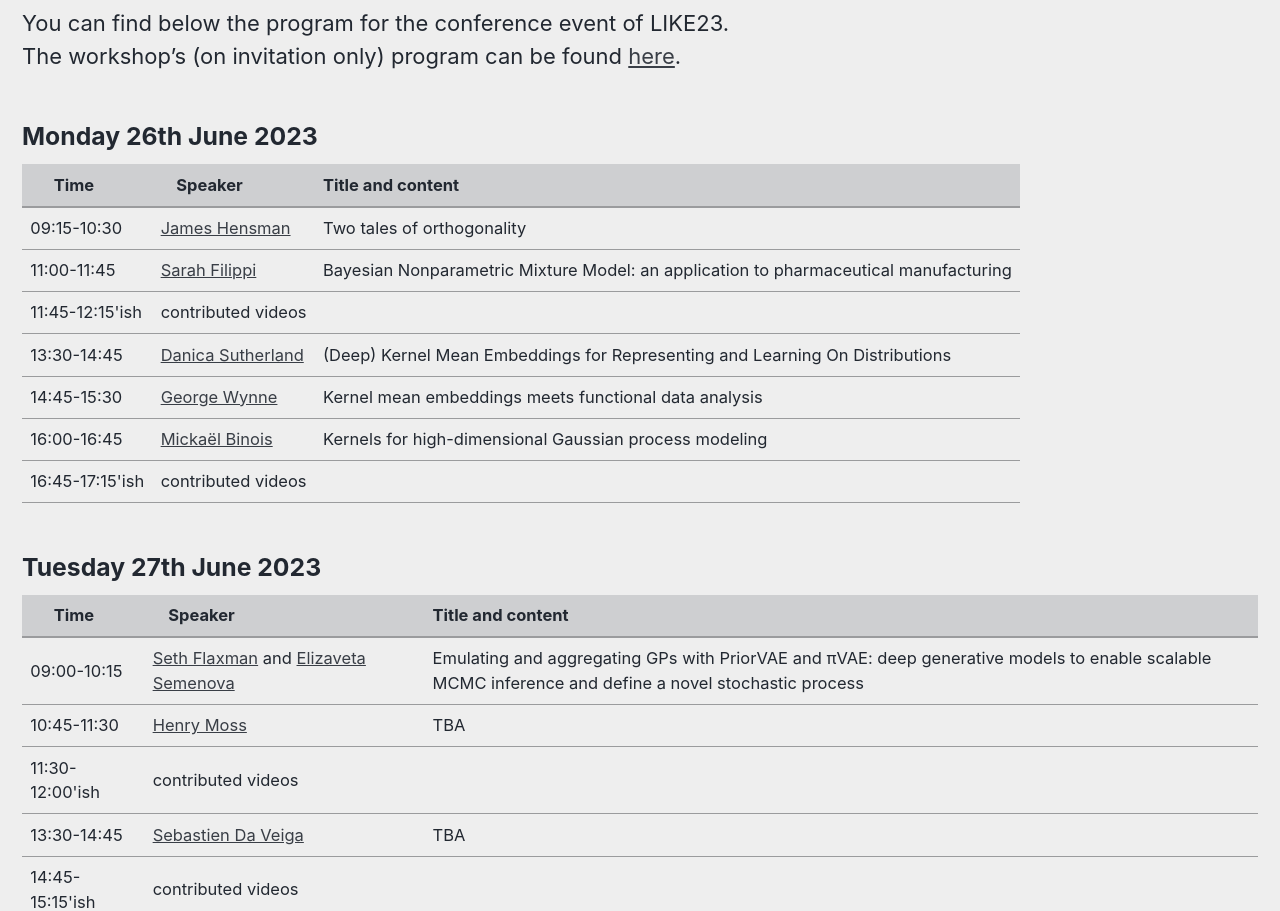
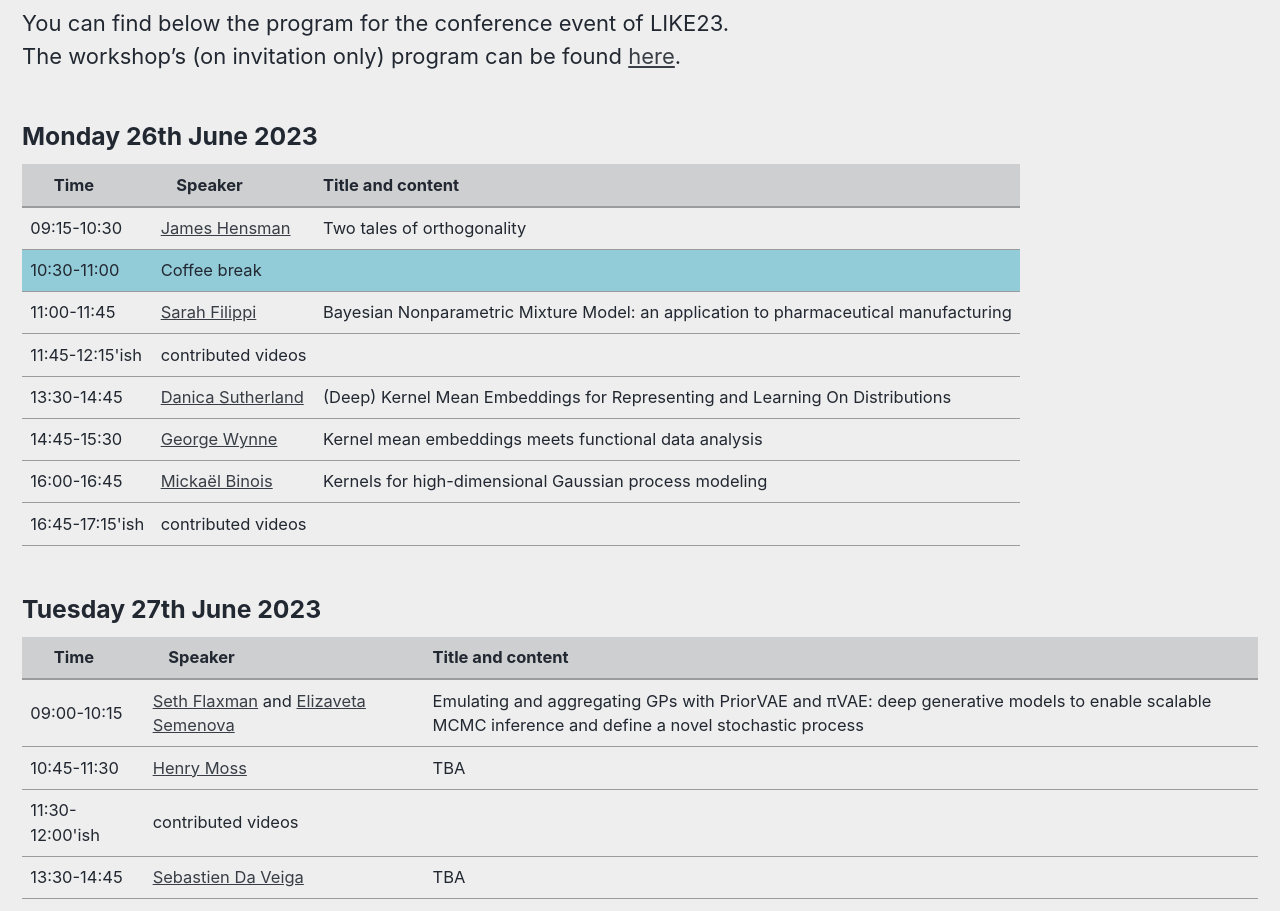
Before and after one commit to LIKE23-Bern/LIKE23-Bern.github.io, a Jekyll site: the page built from _pages/program.md, in a window 1280 px wide. Shown: the part 566-1477 px from the top of the page. Built offline with Jekyll 4.4.1, drawn with Linux system fonts in a browser that asks for light colours; cached includes are drawn as plain includes.

Commit message:
Update program.md

```diff
--- a/_pages/program.md
+++ b/_pages/program.md
@@ -16,6 +16,11 @@ header:
       url: "/program/#tuesday-27th-june-2023"
 
 ---
+<style>
+	.coffee-break {
+		background-color: #93ccd9;
+	}
+</style>
 
 # Schedule
 
@@ -40,6 +45,14 @@ The workshop's (on invitation only) program can be found [here](/program_worksho
 		</td>
 		<td>
 		    Two tales of orthogonality
+		</td>
+	</tr>
+  <tr class="coffee-break">
+		<td> 10:30-11:00  </td>
+		<td>
+		    Coffee break
+		</td>
+		<td>
 		</td>
 	</tr>
 	<tr>
```
